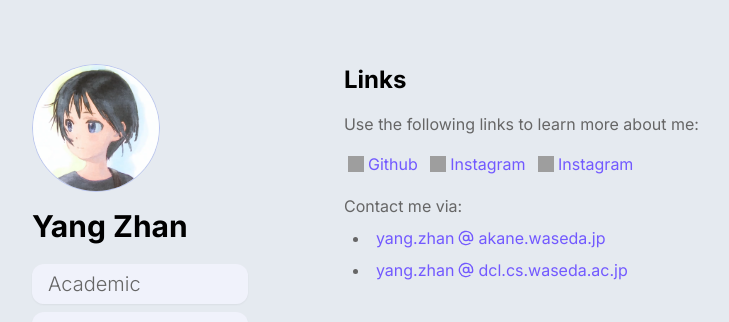
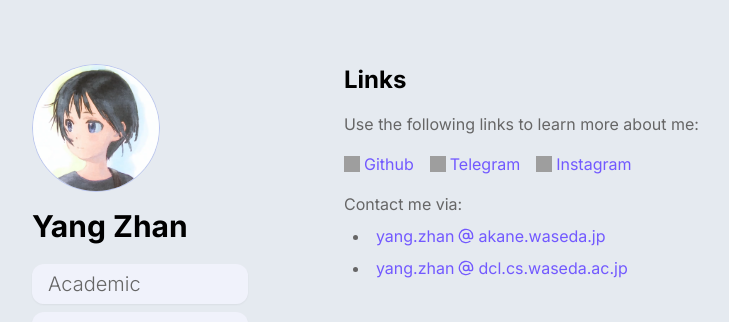
Before and after one commit to SN-F-QR/academic-personal, a React (Vite) app: page /links in a window 1280 px wide. Shown: the top 322 px of the page, without its empty margins (60-789 px from the left). Built offline with nearby package versions, Linux system fonts and the light colour scheme; grey boxes are pictures that could not be loaded.

Commit message:
fix: link style

```diff
--- a/src/content/links.mdx
+++ b/src/content/links.mdx
@@ -2,15 +2,32 @@ import { AtSign } from "lucide-react";
 
 Use the following links to learn more about me:
 
-[<span className="inline-flex place-items-center px-1"><img
-  className="mr-1 size-4 my-0"
-  src="https://cdn.simpleicons.org/github/7259ff"/>Github</span>](https://github.com/SN-F-QR)
-[<span className="inline-flex place-items-center px-1"><img
-  className="mr-1 size-4 my-0"
-  src="https://cdn.simpleicons.org/instagram/7259ff"/>Instagram</span>](https://www.instagram.com/yangstaimumashin)
-[<span className="inline-flex place-items-center px-1"><img
-  className="mr-1 size-4 my-0"
-  src="https://cdn.simpleicons.org/telegram/7259ff"/>Instagram</span>](https://t.me/byyang8192)
+<span className="flex space-x-4">
+  <a className="flex items-center" href="https://github.com/SN-F-QR">
+    <img
+      className="my-0 mr-1 size-4"
+      src="https://cdn.simpleicons.org/github/7259ff"
+    />
+    <p className="my-0">Github</p>
+  </a>
+  <a className="flex items-center" href="https://t.me/byyang8192">
+    <img
+      className="my-0 mr-1 size-4"
+      src="https://cdn.simpleicons.org/telegram/7259ff"
+    />
+    <p className="my-0">Telegram</p>
+  </a>
+  <a
+    className="flex items-center"
+    href="https://instagram.com/yangstaimumashin"
+  >
+    <img
+      className="my-0 mr-1 size-4"
+      src="https://cdn.simpleicons.org/instagram/7259ff"
+    />
+    <p className="my-0">Instagram</p>
+  </a>
+</span>
 
 Contact me via:
 
```
